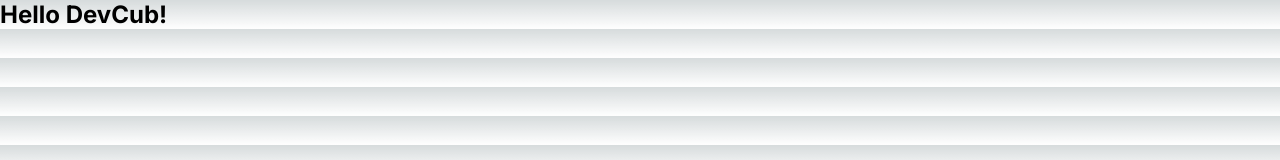
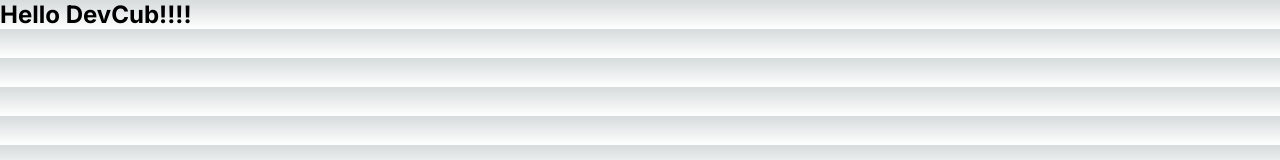
Before and after one commit to Maelzin13/projeto_cuba_frontend, a Next.js app: page / in a window 1280 px wide. Shown: the top 160 px of the page. Built offline with nearby package versions, Linux system fonts and the light colour scheme.

Commit message:
criei um teste
Testando O Git sorry

```diff
--- a/src/app/page.tsx
+++ b/src/app/page.tsx
@@ -1,5 +1,5 @@
 export default function Home() {
   return (
-    <h2>Hello DevCub!</h2>
+    <h2>Hello DevCub!!!!</h2>
   );
 }
```
